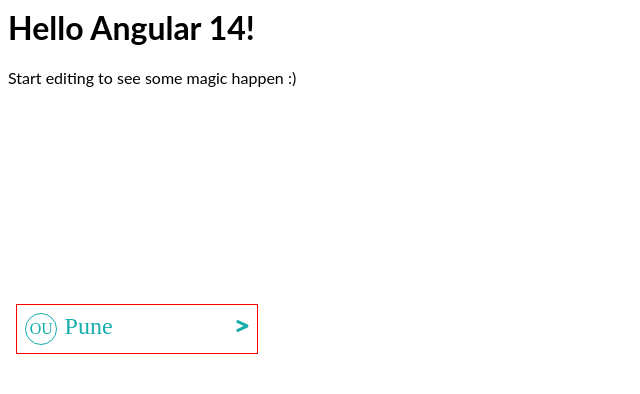
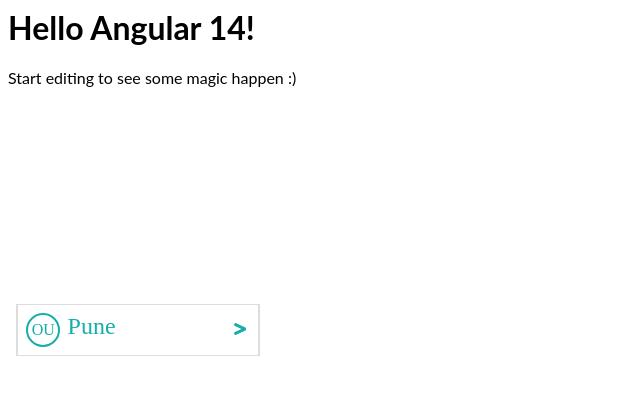
Before and after one commit to UmairBaig8/TreeView, an Angular app: page / in a window 1280 px wide. Shown: the top 394 px of the page, without its empty margins (0-640 px from the left). Built offline with nearby package versions, Linux system fonts and the light colour scheme.

Commit message:
1 file modified

```diff
--- a/src/app/treeview/treeview.component.scss
+++ b/src/app/treeview/treeview.component.scss
@@ -13,12 +13,19 @@
   }
   .level {
     width: 15em;
-    border-right: 1px solid #ddd;
-    border-left: 1px solid #ddd;
+    border: 1px solid #ddd;
+    border-right: 2px solid #ddd;
+    border-left: 2px solid #ddd;
     transition: background-color 2s ease-in;
+    //transition: box-shadow 0.3s;
     overflow: hidden;
-    border: 1px solid red;
+    margin-right: 0.1em;
     &:hover {
+      //background: #ddd;
+      //box-shadow: 0 0 11px rgba(33, 33, 33, 0.2);
+    }
+    & *:hover {
+      cursor: pointer;
       background: #ddd;
     }
     &:focus {
@@ -29,7 +36,6 @@
       padding: 0.5em;
       width: 100%;
       position: relative;
-      cursor: pointer;
 
       label {
         span:first-child {
@@ -41,7 +47,8 @@
           justify-content: center;
           align-items: center;
           color: #16aeab;
-          border: 1px solid #16aeab;
+          border: 2px solid #16aeab;
+          font-weight: 500;
         }
         .selected {
           background: #16aeab;
@@ -57,7 +64,7 @@
           position: absolute;
           right: 20px;
           color: #16aeab;
-          padding: 0.3em;
+          padding: 0.5em;
         }
         display: flex;
         color: #16aeab;
```
